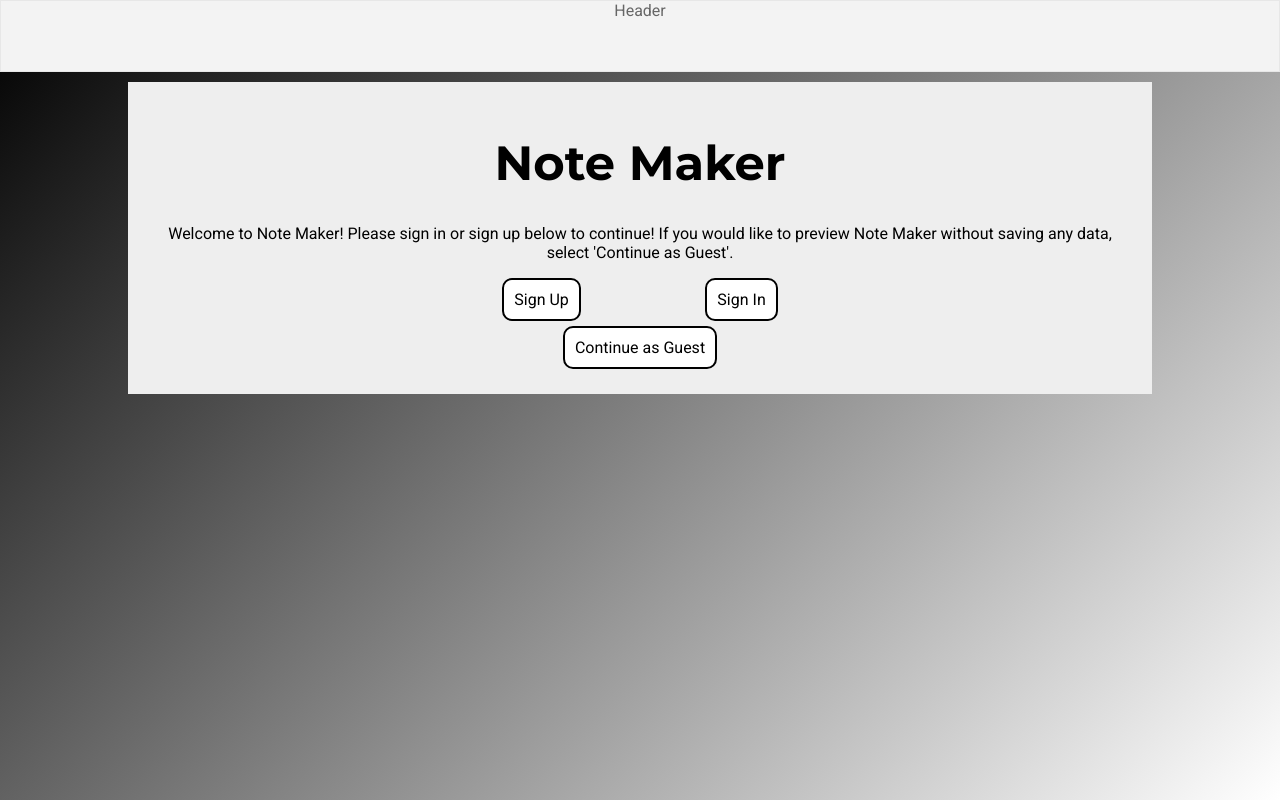
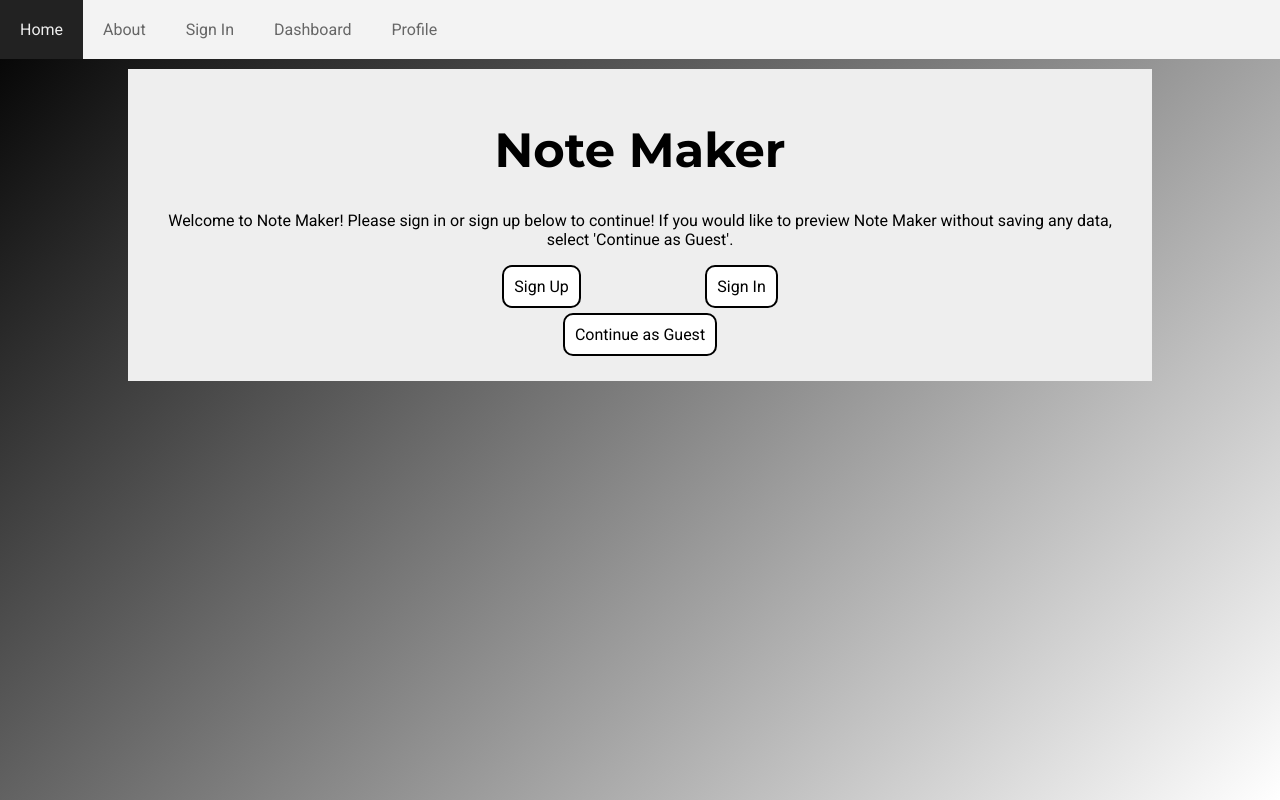
Before and after one commit to kroessam/note-maker, a React (Vite) app: page / in a window 1280 px wide. Built offline with nearby package versions, Linux system fonts and the light colour scheme.

Commit message:
Navbar Styled

```diff
--- a/src/App.css
+++ b/src/App.css
@@ -11,11 +11,31 @@ body {
 }
 
 header {
-  height: 70px;
   margin-bottom: 10px;
-  border: 1px solid #e7e7e7;
   background-color: #f3f3f3;
   color: #666;
+  display: flex;
+  flex-direction: column;
+  justify-content: center;
+}
+
+.nav-links {
+  text-decoration: none;
+  list-style-type: none;
+  margin: 0;
+  padding: 0;
+  overflow: hidden;
+
+  & li {
+    display: block;
+    float: left;
+    padding: 20px;
+  }
+
+  & li:hover {
+    background-color: #222;
+    color: #eee;
+  }
 }
 
 main {
--- a/src/components/Header.tsx
+++ b/src/components/Header.tsx
@@ -1,5 +1,17 @@
 const Header = () => {
-  return <header className="text-center">Header</header>;
+  return (
+    <header className="text-center">
+      <nav>
+        <ul className="nav-links">
+          <li>Home</li>
+          <li>About</li>
+          <li>Sign In</li>
+          <li>Dashboard</li>
+          <li>Profile</li>
+        </ul>
+      </nav>
+    </header>
+  );
 };
 
 export default Header;
```
